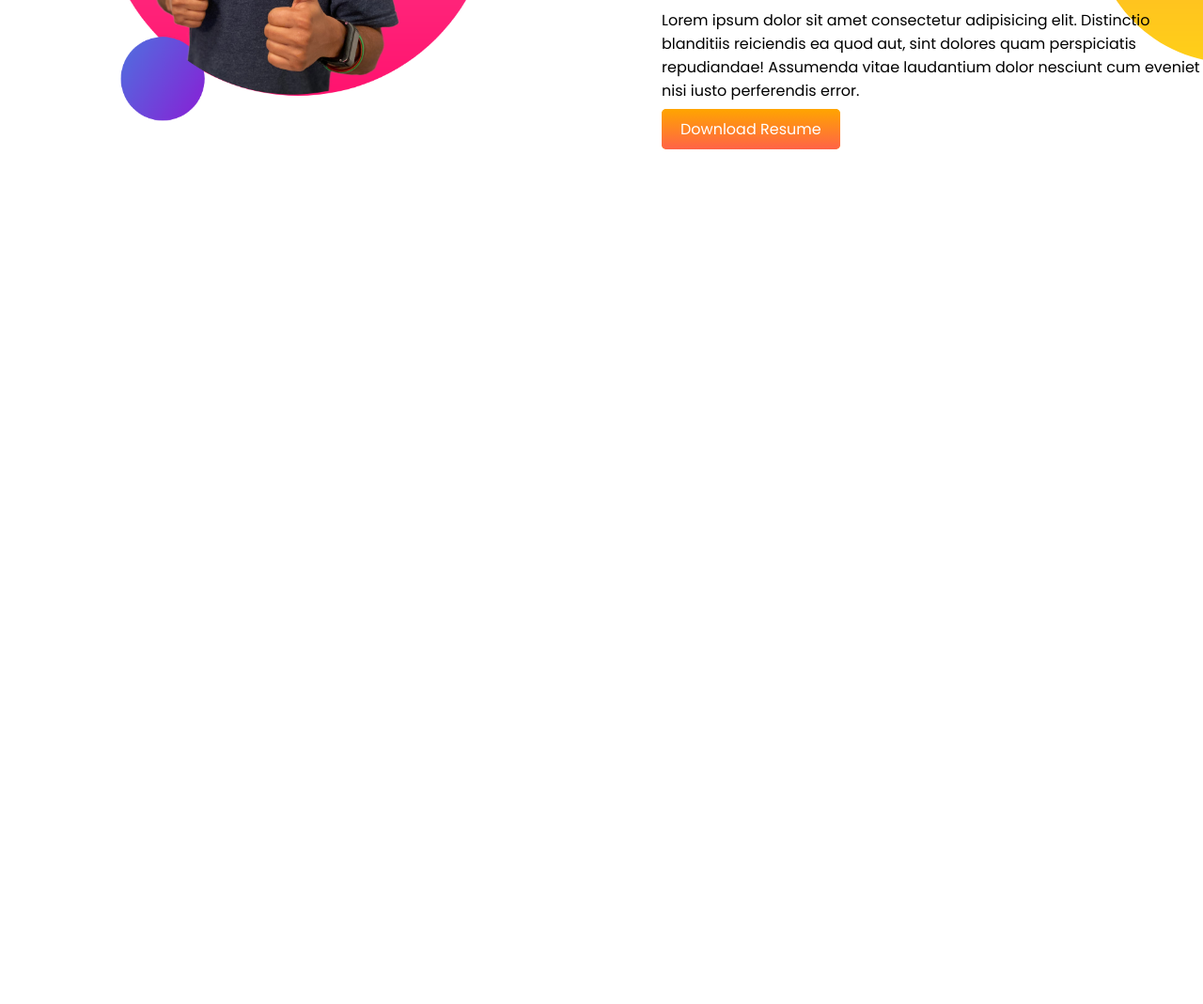
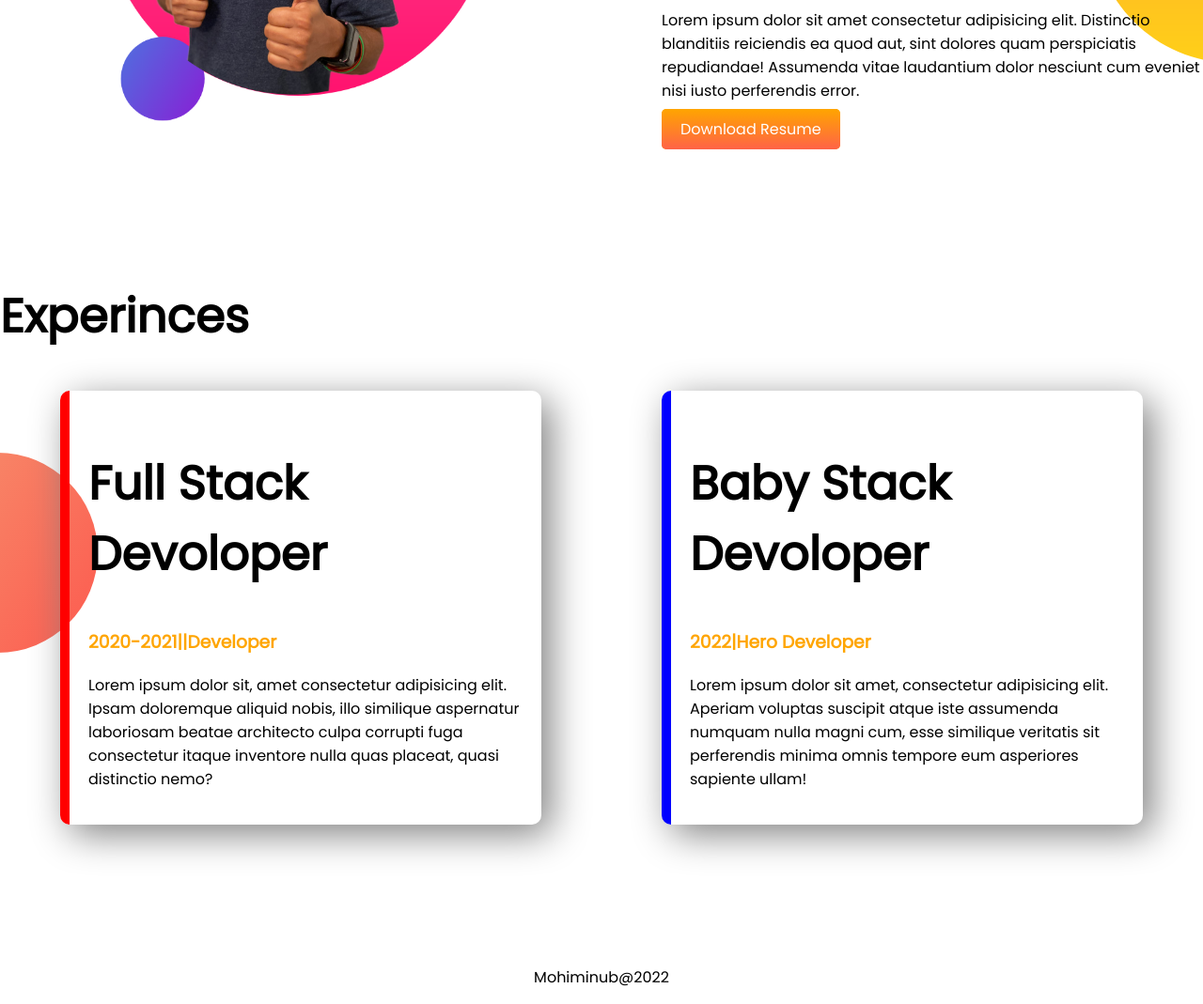
Before and after one commit to mohiminulb/developer-portfolio, a plain HTML site: page index.html in a window 1280 px wide. Shown: the part 928-1997 px from the top of the page at 94% size. Before the commit the page ends 1228 px from the top, so only its background shows below. Drawn offline with Linux system fonts and the light colour scheme.

Commit message:
all done

```diff
--- a/index.html
+++ b/index.html
@@ -12,7 +12,7 @@
 </head>
 <body>
 
-    <section class="top-banner">
+    <section class="top-banner flexible-section">
         <div class="half-width">
             <h1>Welcome To</h1>
             <h1><span class="orange-color">Mohiminul's</span> world</h1>
@@ -25,7 +25,7 @@
             <img src="images/jhankar.png" alt="">
         </div>
     </section>
-    <section class="dream-big">
+    <section class="dream-big flexible-section">
         <div class="half-width">
             <img src="images/jhankar2.png" alt="">
         </div>
@@ -37,8 +37,26 @@
             <a class="link-button" target="_blank"  href="">Download Resume</a>
         </div>
     </section>
+    <section class="exp-area">
+        <h1>Experinces</h1>
+        <div  class="flexible-section">
+            <div id="full-stack-developer" class="experince-item">
+                <h1>Full Stack Devoloper</h1>
+                <h3 class="orange-color">2020-2021||Developer</h3>
+                <p>Lorem ipsum dolor sit, amet consectetur adipisicing elit. Ipsam doloremque aliquid nobis, illo similique aspernatur laboriosam beatae architecto culpa corrupti fuga consectetur itaque inventore nulla quas placeat, quasi distinctio nemo?</p>
+            </div>
+            <div id="baby-stack-developer" class="experince-item">
+                <h1>Baby Stack Devoloper</h1>
+                <h3 class="orange-color">2022|Hero Developer</h3>
+                <p>Lorem ipsum dolor sit amet, consectetur adipisicing elit. Aperiam voluptas suscipit atque iste assumenda numquam nulla magni cum, esse similique veritatis sit perferendis minima omnis tempore eum asperiores sapiente ullam!</p>
+            </div>
+        </div>
+    </section>
 
 
 
 </body>
+<footer>
+    <p>Mohiminub@2022</p>
+</footer>
 </html>
--- a/style.css
+++ b/style.css
@@ -10,7 +10,7 @@ h1{
 
 }
 
-section{
+.flexible-section{
     display: flex;
     margin-bottom: 150px;
 }
@@ -43,3 +43,32 @@ section{
     background-repeat: no-repeat;
     background-position: right;
 }
+
+.exp-area{
+    background-image: url(images/exp-bg.png);
+    background-repeat: no-repeat;
+    background-position: left;
+
+}
+
+.experince-item{
+    width: 40%;
+    margin-left: 5%;
+    margin-right: 5%;
+    padding: 20px;
+    border-radius: 10px;
+    box-shadow: 10px 10px 40px gray;
+
+}
+
+#full-stack-developer{
+    border-left: 10px solid red;
+
+}
+#baby-stack-developer{
+    border-left: 10px solid blue;
+}
+
+footer p{
+    text-align: center;
+}
```
